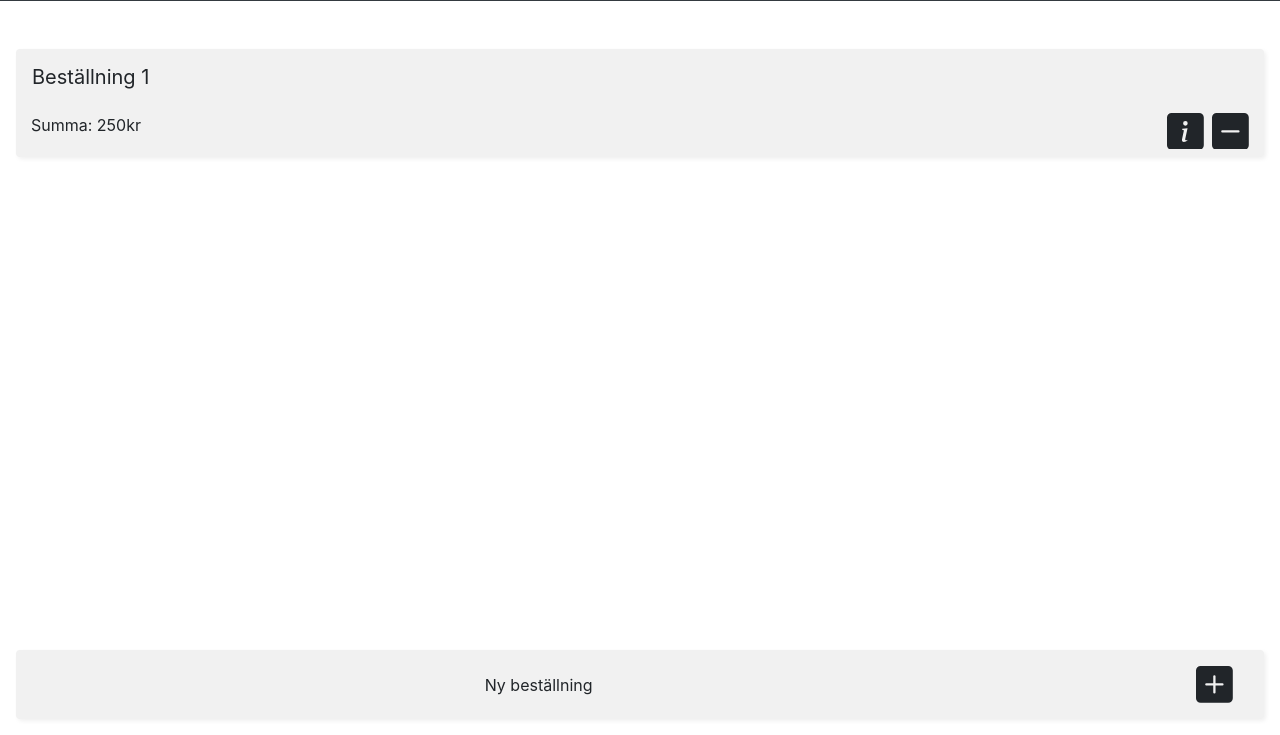
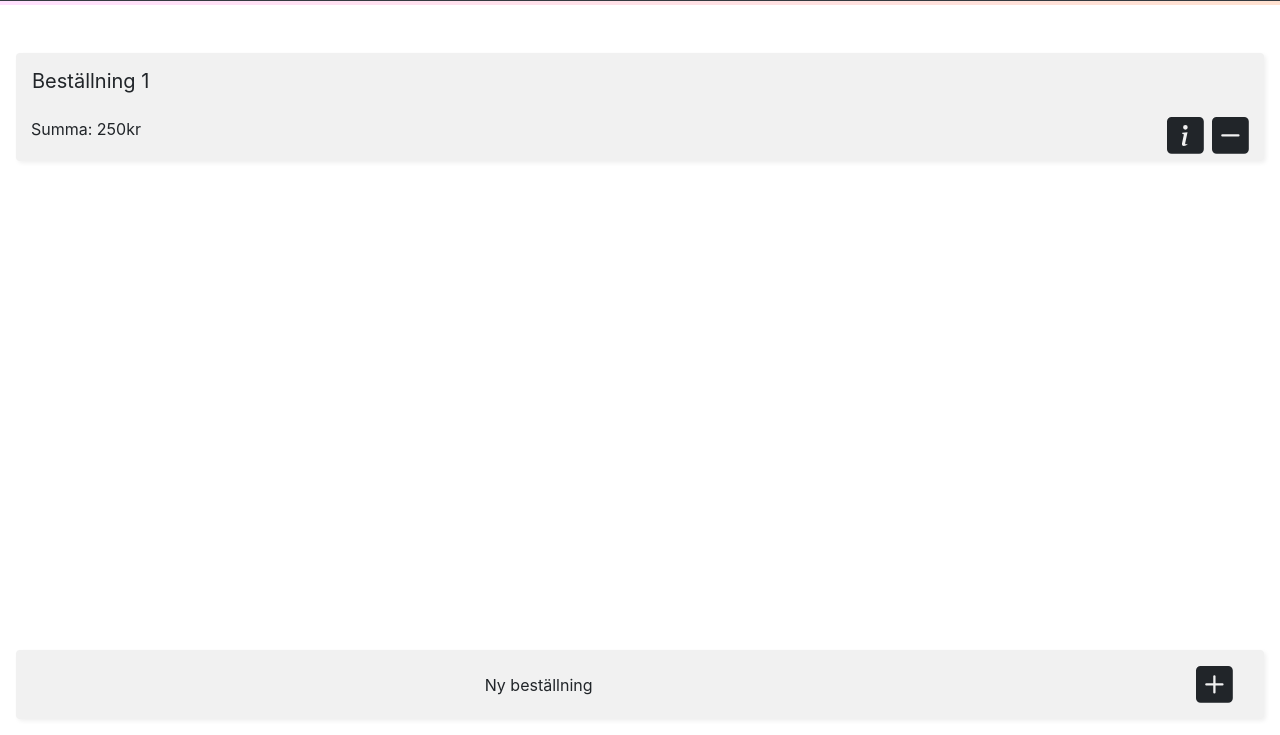
Before and after one commit to johanjohanss/restaurant-app, a plain HTML site: page index.html in a window 1280 px wide. Shown: the part 65-800 px from the top of the page. Drawn offline with nearby package versions, Linux system fonts and the light colour scheme.

Commit message:
gradient line

```diff
--- a/index.html
+++ b/index.html
@@ -19,6 +19,8 @@
                 <h3 class="font-weight-normal p-0 m-0">Alla beställningar</h3>
             </div>
         </header>
+
+        <div class="gradient-line"></div>
 
         <main class="mt-5">
             <!--ORDER-->
--- a/style.scss
+++ b/style.scss
@@ -56,6 +56,11 @@ footer{
 .w-100{
     width: 100%;
 }
+.gradient-line{
+    background: linear-gradient(to right, #FFE1FE, #FFE1D0);
+    height: 0.3rem;
+    width: 100%;
+}
 
 /* MENY */
 #menu-shortcuts{
```
Also changed, not shown: style.css, 1 other file.
